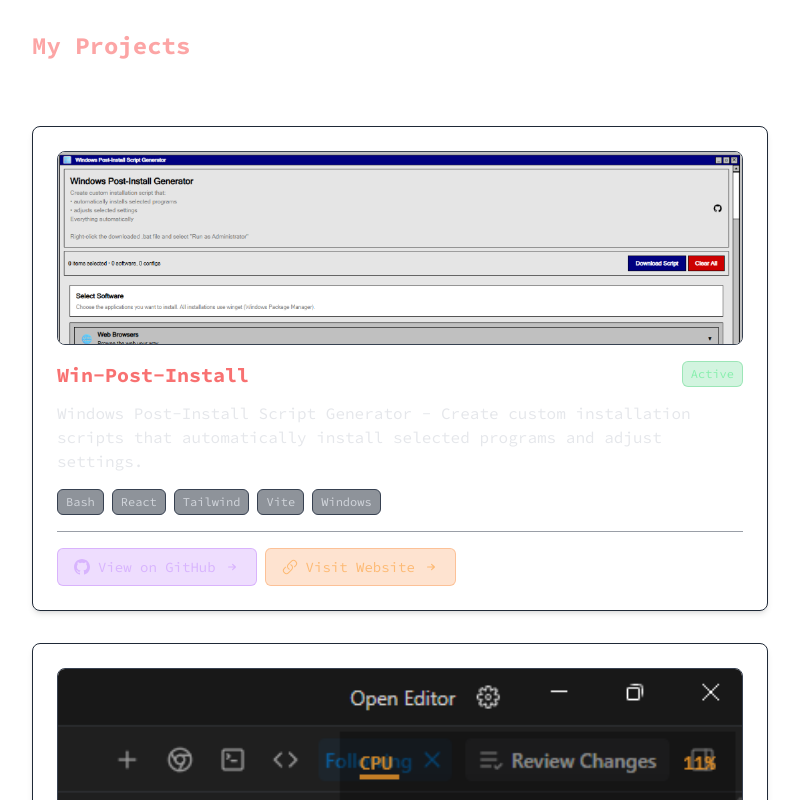
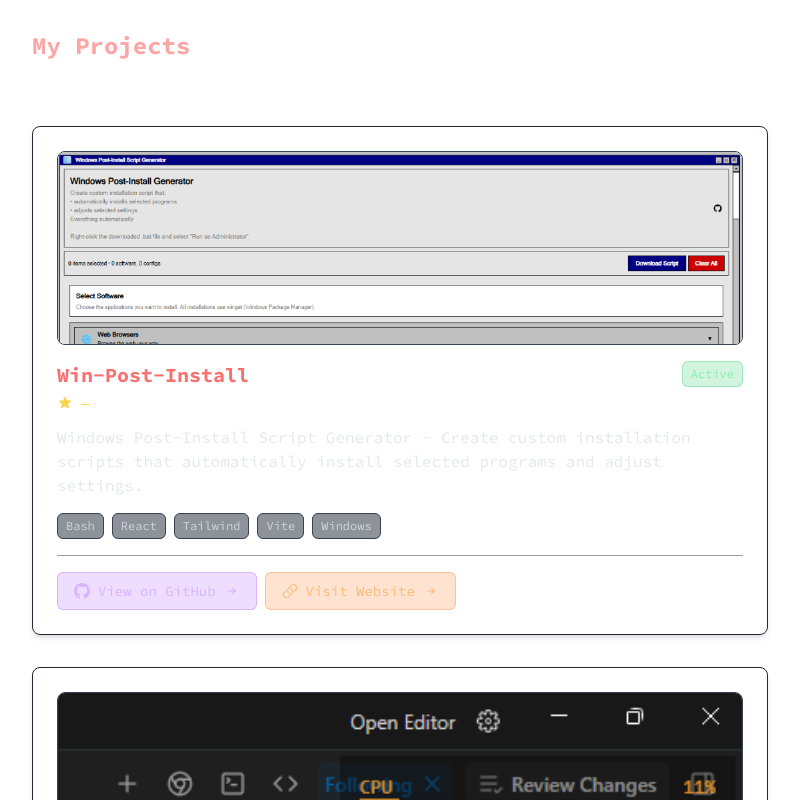
Before and after one commit to kaic/kaic.github.io, a Next.js app: page / in a window 1280 px wide. Shown: the part 1020-1820 px from the top of the page, without its empty margins (240-1039 px from the left). Built offline with nearby package versions, Linux system fonts and the light colour scheme; no server answers.

Commit message:
feat: show project stars

```diff
--- a/src/app/Projects/Projects.tsx
+++ b/src/app/Projects/Projects.tsx
@@ -1,7 +1,23 @@
+import { useEffect, useState } from 'react';
 import { useTranslations } from 'next-intl';
 import { ProjectCard } from './components/ProjectCard';
 import { IProject } from '@src/utils';
 import projectsData from './projects-data';
+
+const getRepoSlug = (project: IProject): string | null => {
+  if (project.repo) return project.repo;
+
+  const githubLink = project.links.find(link => link.type === 'github');
+  if (!githubLink) return null;
+
+  try {
+    const url = new URL(githubLink.url);
+    const [owner, repo] = url.pathname.split('/').filter(Boolean);
+    return owner && repo ? `${owner}/${repo}` : null;
+  } catch {
+    return null;
+  }
+};
 
 /**
  * Projects component that displays a list of personal projects
@@ -9,6 +25,48 @@ import projectsData from './projects-data';
 function Projects() {
   const t = useTranslations('Home.Projects');
   const projectsList: IProject[] = projectsData;
+  const [starsByRepo, setStarsByRepo] = useState<Record<string, number | null>>({});
+
+  useEffect(() => {
+    const controller = new AbortController();
+
+    const fetchStars = async () => {
+      const repos = Array.from(
+        new Set(
+          projectsData
+            .map(getRepoSlug)
+            .filter((repo): repo is string => Boolean(repo))
+        )
+      );
+
+      for (const repo of repos) {
+        try {
+          const response = await fetch(`https://api.github.com/repos/${repo}`, {
+            headers: { Accept: 'application/vnd.github+json' },
+            signal: controller.signal,
+          });
+
+          if (!response.ok) {
+            throw new Error(`GitHub request failed: ${response.status}`);
+          }
+
+          const data = await response.json();
+          if (controller.signal.aborted) return;
+
+          setStarsByRepo(prev => ({
+            ...prev,
+            [repo]: typeof data.stargazers_count === 'number' ? data.stargazers_count : null,
+          }));
+        } catch {
+          if (controller.signal.aborted) return;
+          setStarsByRepo(prev => ({ ...prev, [repo]: null }));
+        }
+      }
+    };
+
+    fetchStars();
+    return () => controller.abort();
+  }, [projectsData]);
 
   return (
     <section id='projects'>
@@ -17,11 +75,16 @@ function Projects() {
           <h2 className='text-2xl font-bold text-red-300 mb-4 sm:mb-0'>{t('section-name')}</h2>
         </div>
         <ul className='grid gap-6 sm:gap-8 mb-6 sm:mb-8'>
-          {projectsList.map((project, index) => (
-            <li key={index}>
-              <ProjectCard project={project} />
-            </li>
-          ))}
+          {projectsList.map((project, index) => {
+            const repo = getRepoSlug(project);
+            const stars = repo ? starsByRepo[repo] : undefined;
+
+            return (
+              <li key={index}>
+                <ProjectCard project={project} stars={stars} />
+              </li>
+            );
+          })}
         </ul>
       </div>
     </section>
--- a/src/app/Projects/components/ProjectCard.tsx
+++ b/src/app/Projects/components/ProjectCard.tsx
@@ -6,6 +6,7 @@ import {
 
 interface ProjectCardProps {
   project: IProject;
+  stars?: number | null;
 }
 
 // Project link icon component
@@ -109,7 +110,9 @@ const ProjectLinkButton = ({ link }: { link: IProjectLink }) => {
   );
 };
 
-export const ProjectCard = ({ project }: ProjectCardProps) => {
+export const ProjectCard = ({ project, stars }: ProjectCardProps) => {
+  const displayStars = typeof stars === 'number' ? stars : '—';
+
   return (
     <div className='p-5 sm:p-6 text-left block rounded-lg border border-gray-800 shadow-md hover:border-red-400 hover:border-opacity-50 transition-all duration-300'>
       {/* Project Image */}
@@ -125,9 +128,17 @@ export const ProjectCard = ({ project }: ProjectCardProps) => {
 
       {/* Header with title and status */}
       <div className='flex justify-between items-start mb-3'>
-        <h3 className='text-xl font-bold text-red-400'>
-          {project.title}
-        </h3>
+        <div>
+          <h3 className='text-xl font-bold text-red-400'>
+            {project.title}
+          </h3>
+          <div className='flex items-center gap-2 text-amber-300 text-sm mt-1'>
+            <svg xmlns="http://www.w3.org/2000/svg" viewBox="0 0 20 20" fill="currentColor" className="w-4 h-4">
+              <path d="M9.049 2.927c.3-.921 1.603-.921 1.902 0l1.07 3.292a1 1 0 00.95.69h3.462c.969 0 1.371 1.24.588 1.81l-2.8 2.034a1 1 0 00-.364 1.118l1.07 3.292c.3.921-.755 1.688-1.54 1.118l-2.8-2.034a1 1 0 00-1.175 0l-2.8 2.034c-.784.57-1.838-.197-1.539-1.118l1.07-3.292a1 1 0 00-.364-1.118L2.98 8.72c-.783-.57-.38-1.81.588-1.81H7.03a1 1 0 00.95-.69l1.07-3.292z" />
+            </svg>
+            <span>{displayStars}</span>
+          </div>
+        </div>
         <StatusBadge status={project.status} />
       </div>
 
--- a/src/app/Projects/projects-data.ts
+++ b/src/app/Projects/projects-data.ts
@@ -7,6 +7,7 @@ import { IProject } from '@src/utils';
 const projectsData: IProject[] = [
   {
     title: 'Win-Post-Install',
+    repo: 'kaic/win-post-install',
     description: 'Windows Post-Install Script Generator - Create custom installation scripts that automatically install selected programs and adjust settings.',
     longDescription: 'A web-based tool to generate custom Windows post-installation scripts. Select the applications you want to install and the settings you want to configure, then download a ready-to-run script that automates everything automatically.',
     image: '/projects/win-post-install.png',
@@ -28,6 +29,7 @@ const projectsData: IProject[] = [
   },
   {
     title: 'HalfLife Monitoring',
+    repo: 'kaic/halflife-monitoring',
     description: 'Minimal hardware monitoring Half-Life style overlay theme for Rainmeter to watch CPU, GPU, RAM, and more.',
     longDescription: 'A Half-Life inspired monitoring theme for Rainmeter featuring real-time CPU, GPU, RAM, Disk, and Network monitoring with a custom TempBridge service for accurate GPU readings.',
     image: '/projects/halflife-monitoring.png',
--- a/src/utils.ts
+++ b/src/utils.ts
@@ -30,6 +30,7 @@ export interface IProject {
   technologies: string[];
   links: IProjectLink[];
   featured?: boolean;
+  repo?: string;
 }
 
 export const formatArticleDate = (dateString: string, locale: string = 'en'): string => {
```
